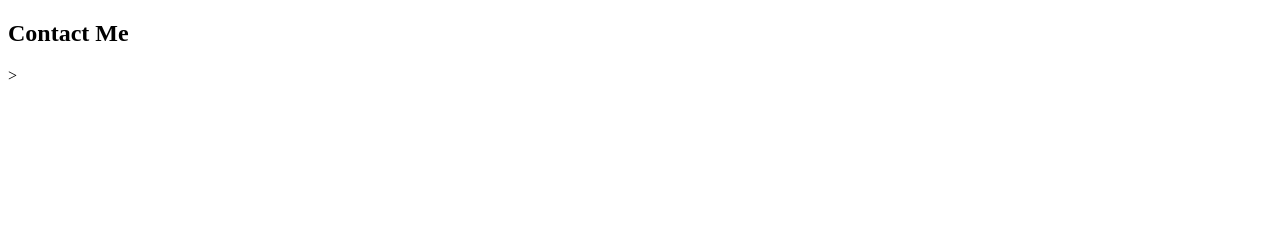
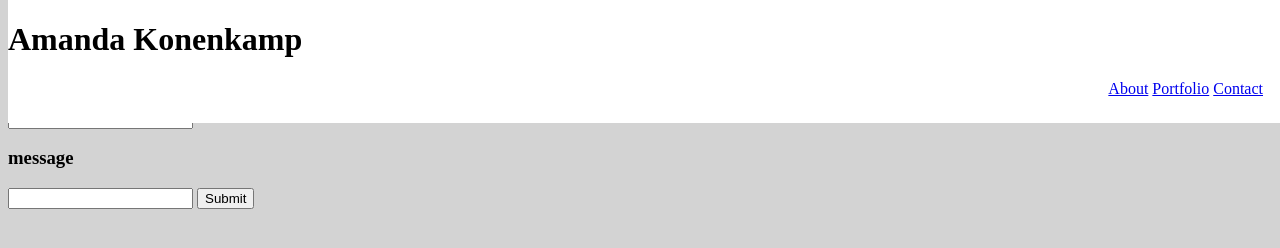
Before and after one commit to akonenkamp/akonenkamp.github.io, a plain HTML site: page contact.html in a window 1280 px wide. Drawn offline with Linux system fonts and the light colour scheme.

Commit message:
loading nav for two linked pages

```diff
--- a/contact.html
+++ b/contact.html
@@ -2,13 +2,29 @@
 <html>
 <head>
     <title>Contact</title>
+    <link rel="stylesheet" type="text/css" href="style.css">
 </head>
+    <header>
+        <!--- here shall be the header -->
+        <h1 class="name">Amanda Konenkamp</h1>
+        <nav>
+            <!-- here is where the nav will be-->
+            <a href="index.html">About</a>
+            <a href="porfolio.html">Portfolio</a>
+            <a href="contact.html">Contact</a>
+        </nav>
 
+    </header>
 
 <body>
     <h2>Contact Me</h2>
     <form>
+        <h3>name</h3>
+        <input type="text">
+        <h3>message</h3>
+        <input type="text">
+        <input type="submit">
 
-    </form>>
+    </form>
 </body>
 </html>
--- a/porfolio.html
+++ b/porfolio.html
@@ -0,0 +1,15 @@
+<head>
+        <title>Portfolio</title>
+        <link rel="stylesheet" type="text/css" href="style.css">
+    </head>
+        <header>
+            <!--- here shall be the header -->
+            <h1 class="name">Amanda Konenkamp</h1>
+            <nav>
+                <!-- here is where the nav will be-->
+                <a href="index.html">About</a>
+                <a href="porfolio.html">Portfolio</a>
+                <a href="contact.html">Contact</a>
+            </nav>
+
+        </header>
--- a/style.css
+++ b/style.css
@@ -4,6 +4,9 @@
     margin : 100px;
     background-color: white;
     padding: 25px;
+    margin-bottom: 400px;
+
+
 }
 
 html {
@@ -20,6 +23,7 @@ header {
     background-color: white;
     position: fixed;
     top: 0;
+    margin-bottom: 60px;
 }
 
 footer {
@@ -28,4 +32,9 @@ footer {
     position: fixed;
     bottom: 0;
 }
-t
+
+nav {
+    float : right;
+    padding-right: 25px;
+    padding-bottom: 25px;
+}
```
Also changed, not shown: index.html (+1 -1 lines).
